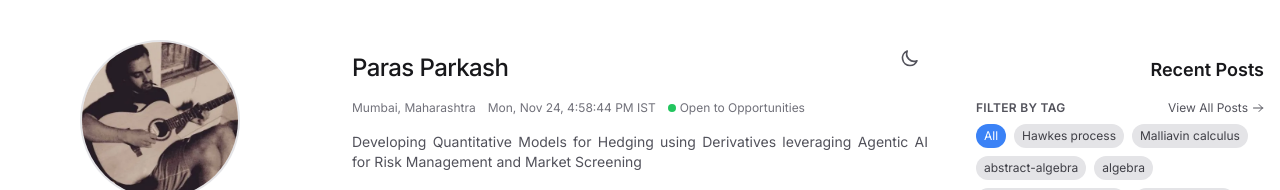
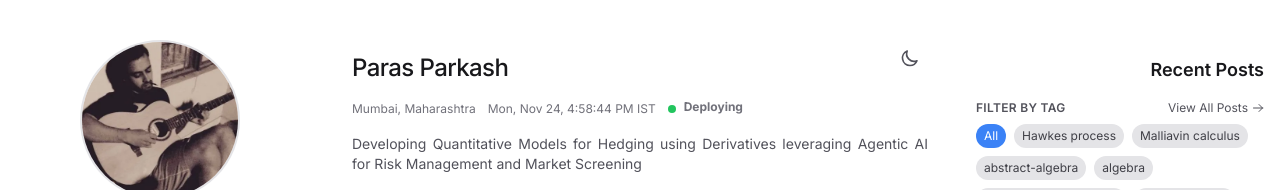
Before and after one commit to parasxparkash/parasxparkash.github.io, a Next.js app: page / in a window 1280 px wide. Shown: the top 190 px of the page. Built offline with nearby package versions, Linux system fonts and the light colour scheme.

Commit message:
Add blinking green light and rotating text animation with vertical shuffle

```diff
--- a/src/app/globals.css
+++ b/src/app/globals.css
@@ -981,3 +981,31 @@ a, button {
 .scrollbar-hide::-webkit-scrollbar {
   display: none;
 }
+
+/* Rotating text animation */
+.rotating-text {
+  transition: opacity 0.5s cubic-bezier(0.4, 0, 0.2, 1), transform 0.5s cubic-bezier(0.4, 0, 0.2, 1);
+}
+
+.rotating-text-in {
+  opacity: 1;
+  transform: translateY(0);
+}
+
+.rotating-text-out {
+  opacity: 0;
+  transform: translateY(-100%);
+}
+
+.rotating-text-enter {
+  opacity: 0;
+  transform: translateY(100%);
+  animation: slideInText 0.5s cubic-bezier(0.4, 0, 0.2, 1) forwards;
+}
+
+@keyframes slideInText {
+  to {
+    opacity: 1;
+    transform: translateY(0);
+  }
+}
--- a/src/app/page.tsx
+++ b/src/app/page.tsx
@@ -9,6 +9,7 @@ import BlogsTab from '@/components/BlogsTab'
 import BooksTab from '@/components/BooksTab'
 import RecentPostsSidebar from '@/components/RecentPostsSidebar'
 import ThemeToggle from '@/components/ThemeToggle'
+import RotatingText from '@/components/RotatingText'
 import Image from 'next/image'
 
 const tabs = [
@@ -266,9 +267,11 @@ export default function Home() {
               </p>
               <p className="text-xs text-zinc-500 dark:text-zinc-400 font-normal" id="ist-clock-mobile">
               </p>
-              <div className="flex items-center gap-1">
-                <div className="w-2 h-2 bg-green-500 rounded-full animate-pulse"></div>
-                <p className="text-xs text-zinc-500 dark:text-zinc-400">Open to Opportunities</p>
+              <div className="flex items-center gap-2">
+                <div className="w-2 h-2 bg-green-500 rounded-full animate-blink"></div>
+                <p className="text-xs text-zinc-500 dark:text-zinc-400 font-bold">
+                  <RotatingText items={['Open to Opportunities', 'deploying', 'merging', 'building', 'testing']} />
+                </p>
               </div>
             </div>
 
@@ -387,9 +390,11 @@ export default function Home() {
                   </p>
                   <p className="text-xs text-zinc-500 dark:text-zinc-400 font-normal" id="ist-clock">
                   </p>
-                  <div className="flex items-center gap-1">
-                    <div className="w-2 h-2 bg-green-500 rounded-full animate-pulse"></div>
-                    <p className="text-xs text-zinc-500 dark:text-zinc-400">Open to Opportunities</p>
+                  <div className="flex items-center gap-2">
+                    <div className="w-2 h-2 bg-green-500 rounded-full animate-blink"></div>
+                    <p className="text-xs text-zinc-500 dark:text-zinc-400 font-bold">
+                      <RotatingText items={['Open to Opportunities', 'deploying', 'merging', 'building', 'testing']} />
+                    </p>
                   </div>
                 </div>
               </div>
--- /dev/null
+++ b/src/components/RotatingText.tsx
@@ -0,0 +1,67 @@
+'use client'
+
+import { useState, useEffect } from 'react'
+
+interface RotatingTextProps {
+  items: string[]
+  className?: string
+}
+
+export default function RotatingText({ items, className = '' }: RotatingTextProps) {
+  const [currentIndex, setCurrentIndex] = useState(0)
+  const [isAnimating, setIsAnimating] = useState(false)
+
+  useEffect(() => {
+    if (items.length === 0) return
+
+    const interval = setInterval(() => {
+      setIsAnimating(true)
+
+      setTimeout(() => {
+        setCurrentIndex((prevIndex) => (prevIndex + 1) % items.length)
+        setIsAnimating(false)
+      }, 500) // Half of animation duration for smooth transition
+    }, 3000) // Change text every 3 seconds
+
+    return () => clearInterval(interval)
+  }, [items.length])
+
+  // Capitalize the first letter of each word
+  const capitalizeText = (text: string) => {
+    return text.split(' ').map(word =>
+      word.charAt(0).toUpperCase() + word.slice(1).toLowerCase()
+    ).join(' ')
+  }
+
+  const nextIndex = (currentIndex + 1) % items.length
+
+  return (
+    <span
+      className={`inline-block relative overflow-hidden rotating-text-container ${className}`}
+      style={{ minHeight: '1.2em', lineHeight: '1.2em', display: 'inline-block' }}
+    >
+      {/* Current text sliding out */}
+      <span
+        key={`current-${currentIndex}`}
+        className={`absolute inset-0 inline-block rotating-text ${
+          isAnimating ? 'rotating-text-out' : 'rotating-text-in'
+        }`}
+      >
+        {capitalizeText(items[currentIndex])}
+      </span>
+      {/* Next text sliding in */}
+      {isAnimating && (
+        <span
+          key={`next-${nextIndex}`}
+          className="absolute inset-0 inline-block rotating-text rotating-text-enter"
+        >
+          {capitalizeText(items[nextIndex])}
+        </span>
+      )}
+      {/* Invisible placeholder to maintain height */}
+      <span className="invisible">
+        {capitalizeText(items[currentIndex])}
+      </span>
+    </span>
+  )
+}
--- a/tailwind.config.js
+++ b/tailwind.config.js
@@ -15,6 +15,7 @@ module.exports = {
         'fade-in': 'fadeIn 0.6s cubic-bezier(0.16, 1, 0.3, 1) forwards',
         'slide-in': 'slideIn 0.6s cubic-bezier(0.16, 1, 0.3, 1) forwards',
         'slide-left': 'slideLeft 0.6s cubic-bezier(0.16, 1, 0.3, 1) forwards',
+        'blink': 'blink 1.5s ease-in-out infinite',
       },
       keyframes: {
         fadeIn: {
@@ -29,6 +30,10 @@ module.exports = {
           '0%': { opacity: '0', transform: 'translateX(-20px)' },
           '100%': { opacity: '1', transform: 'translateX(0)' },
         },
+        blink: {
+          '0%, 100%': { opacity: '1' },
+          '50%': { opacity: '0.3' },
+        },
       },
     },
   },
```
